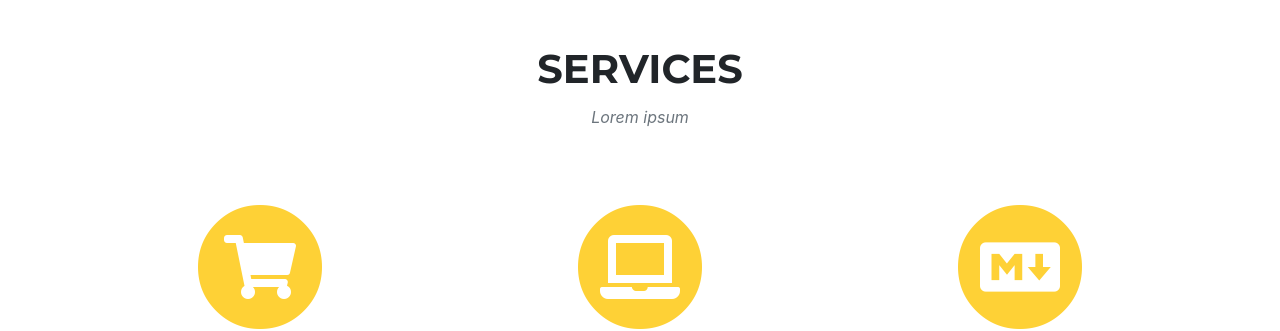
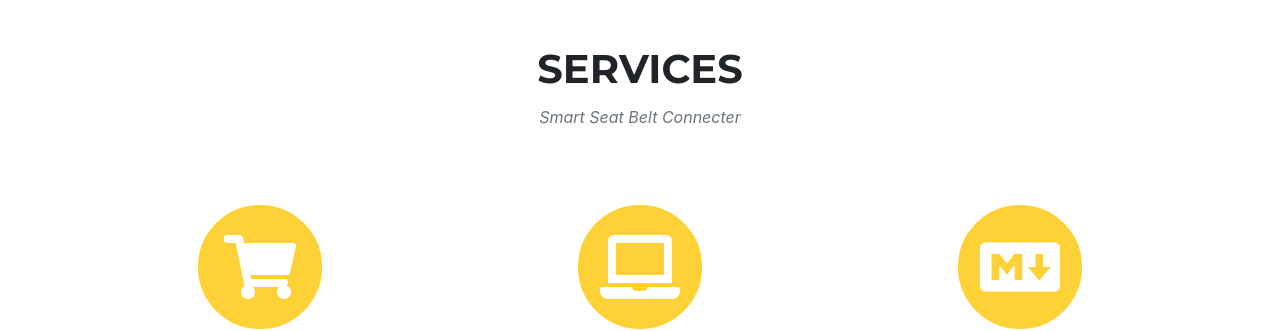
Before and after one commit to Team-Stanty/Team-Stanty.github.io, a Jekyll site: the page built from index.md, in a window 1280 px wide and 900 px high, scrolled down 1176 px. Shown: the part 153-484 px from the top of the window. Built offline with Jekyll 4.4.1, drawn with Linux system fonts in a browser that asks for light colours; some web fonts are replaced.

Commit message:
Docs(sitetext) :  change the content of 'service'

```diff
--- a/_data/sitetext.yml
+++ b/_data/sitetext.yml
@@ -18,7 +18,7 @@ en: &DEFAULT_EN
 
   services:
     title: "Services"
-    text: "Lorem ipsum"
+    text: "Smart Seat Belt Connecter"
     section: services
     list:
       - title: "E-Commerce"
```
